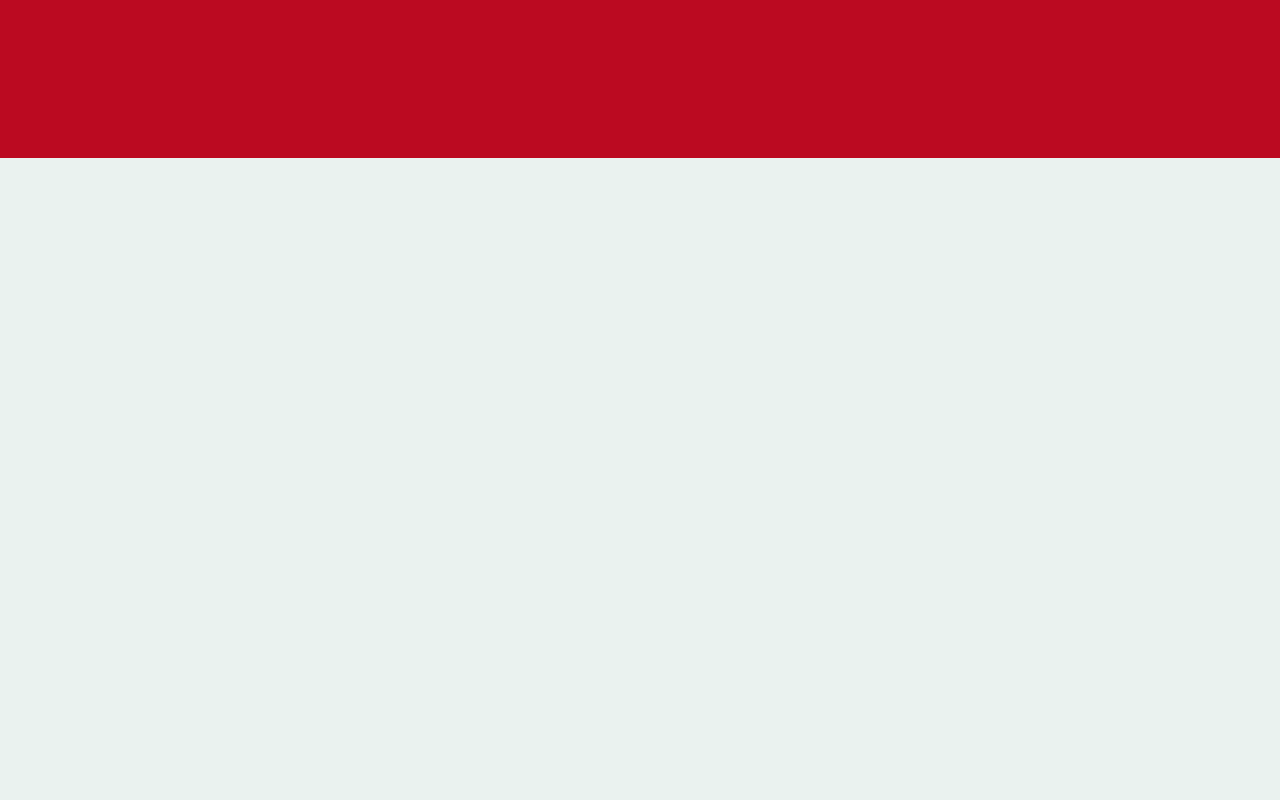
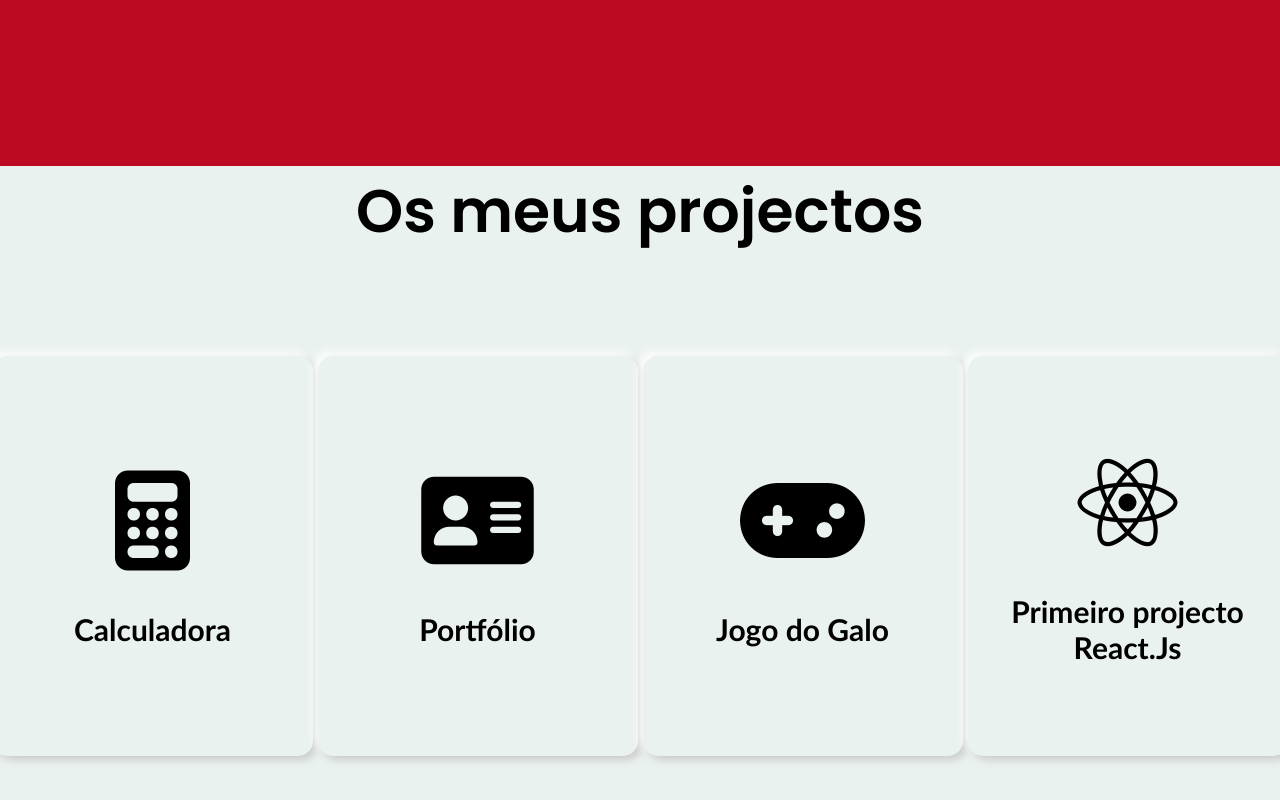
Before and after one commit to Willfredy-Vieira-Dias/Porfolio_Em_Reactjs, a React (Create React App) app: page / in a window 1280 px wide. Shown: the part 1938-2738 px from the top of the page. Before the commit the page ends 2096 px from the top, so only its background shows below. Built offline with nearby package versions, Linux system fonts and the light colour scheme.

Commit message:
Os meus projectos feitos com sucesso (sem responsividade)

```diff
--- a/src/App.js
+++ b/src/App.js
@@ -2,6 +2,8 @@
  import Header from './componentes/head/Header'
  import Home from "./componentes/hero/Home"
  import Sobremim from "./componentes/sobremim/about"
+ import Projectos from "./componentes/projectos/project"
+ import Habilidades from "./componentes/habilidades/hability"
  import "./App.css"
 
  const App = () => {
@@ -10,6 +12,8 @@
      <Header/>
      <Home/>
      <Sobremim/>
+     <Projectos/>
+     <Habilidades/>
      </>
    )
  }
--- /dev/null
+++ b/src/componentes/habilidades/hability.js
@@ -0,0 +1,12 @@
+import React from 'react'
+import "./hability.css"
+
+const hability = () => {
+  return (
+    <>
+
+    </>
+  )
+}
+
+export default hability
--- a/src/componentes/head/Header.js
+++ b/src/componentes/head/Header.js
@@ -27,10 +27,10 @@ const Header = () => {
                 <a href="#home">home</a>
               </li>
               <li>
-                <a href="#about">sobre mim</a>
+                <a href="#sobre">sobre mim</a>
               </li>
               <li>
-                <a href="#portfolio">portfolio</a>
+                <a href="#projectos">projectos</a>
               </li>
               <li>
                 <a href="#resume">resume</a>
--- /dev/null
+++ b/src/componentes/projectos/project.css
@@ -0,0 +1,64 @@
+.custom-shape-divider-top-1648760620 {
+  position: absolute;
+  left: 0;
+  width: 100%;
+  overflow: hidden;
+  line-height: 0;
+}
+
+.custom-shape-divider-top-1648760620 svg {
+  position: relative;
+  display: block;
+  width: calc(100% + 1.3px);
+  height: 150px;
+  transform: rotateY(180deg);
+}
+
+.custom-shape-divider-top-1648760620 .shape-fill {
+  fill: green;
+}
+
+.projectos {
+  background-color: #eaf2ef;
+  width: 100%;
+  height: 100vh;
+}
+
+.titulo {
+  font-size: 60px;
+  text-align: center;
+}
+
+.grid-container {
+  display: grid;
+  grid-template-columns: repeat(auto-fit, minmax(14rem, 1fr));
+  gap: 20px;
+  place-items: center;
+  margin-top: 100px;
+}
+
+.grid-item {
+  width: 320px;
+  height: 400px;
+  background-color: #eaf2ef;
+  border-radius: 15px;
+  font-size: 100px;
+  transition: 0.3s all ease;
+  cursor: pointer;
+  color: #000;
+  transition: 0.5s;
+  box-shadow: 4px 4px 8px #cbcbcb, -4px -4px 8px #ffffff;
+}
+
+.grid-item:hover {
+  background-color: #bb0a21;
+  color: white;
+  transform: translateY(-10px);
+}
+
+.titulo-item {
+  font-size: 30px;
+  margin-top: 30px;
+  font-family: "Trebuchet MS", "Lucida Sans Unicode", "Lucida Grande",
+    "Lucida Sans", Arial, sans-serif;
+}
--- /dev/null
+++ b/src/componentes/projectos/project.js
@@ -0,0 +1,53 @@
+import React from "react";
+import "./project.css";
+
+const project = () => {
+  return (
+    <>
+      <section className="projectos">
+        <h1 className="titulo">Os meus projectos</h1>
+        <div className="grid-container">
+          <a href="https://github.com/Willfredy-Vieira-Dias/calculadorajs">
+            <button className="grid-item">
+              <i class="fa-solid fa-calculator"></i>
+              <h1 className="titulo-item">Calculadora</h1>
+            </button>
+          </a>
+          <a href="https://github.com/Willfredy-Vieira-Dias/Porfolio_Em_Reactjs">
+            <button className="grid-item">
+              <i class="fa-solid fa-address-card"></i>
+              <h1 className="titulo-item">Portfólio</h1>
+            </button>
+          </a>
+          <a href="https://github.com/Willfredy-Vieira-Dias/jogo_do_galo">
+            <button className="grid-item">
+              <i class="fa-solid fa-gamepad"></i>
+              <h1 className="titulo-item">Jogo do Galo</h1>
+            </button>
+          </a>
+          <a href="https://github.com/Willfredy-Vieira-Dias/reactapp">
+            <button className="grid-item">
+              <i class="fa-brands fa-react"></i>
+              <h1 className="titulo-item">Primeiro projecto React.Js</h1>
+            </button>
+          </a>
+        </div>
+      </section>
+      <div class="custom-shape-divider-top-1648760620">
+        <svg
+          data-name="Layer 1"
+          xmlns="http://www.w3.org/2000/svg"
+          viewBox="0 0 1200 120"
+          preserveAspectRatio="none"
+        >
+          <path
+            d="M1200 120L0 16.48 0 0 1200 0 1200 120z"
+            class="shape-fill"
+          ></path>
+        </svg>
+      </div>
+    </>
+  );
+};
+
+export default project;
--- a/src/componentes/sobremim/about.css
+++ b/src/componentes/sobremim/about.css
@@ -17,7 +17,7 @@
 }
 
 .custom-shape-divider-top-1648715584 .shape-fill {
-    fill: #EAF2EF;
+  fill: #eaf2ef;
 }
 
 .custom-shape-divider-bottom-1648724401 {
@@ -39,25 +39,24 @@
 }
 
 .custom-shape-divider-bottom-1648724401 .shape-fill {
-    fill: #EAF2EF;
+  fill: #eaf2ef;
 }
 
-.about{
+.about {
   width: 100%;
   background-color: #bb0a21;
-    height: 142vh;
-
+  height: 143vh;
 }
-.about img{
+.about img {
   height: auto;
   width: 430px;
   border-radius: 15px;
   box-shadow: 1px 1px 8px #0000007c, -1px -1px 8px #0000007c;
 }
-.about-text{
+.about-text {
   width: 550px;
 }
-.main{
+.main {
   width: 1130px;
   max-width: 95%;
   margin: 0 auto;
@@ -66,22 +65,21 @@
   align-items: center;
   justify-content: space-around;
 }
-.about-text h2{
-	color: #EAF2EF;
+.about-text h2 {
+  color: #eaf2ef;
   font-size: 75px;
   text-transform: capitalize;
   margin-bottom: 20px;
-
 }
-.about-text h5{
-	color: #EAF2EF;
+.about-text h5 {
+  color: #eaf2ef;
   letter-spacing: 2px;
   font-size: 22px;
   margin-bottom: 25px;
   text-transform: capitalize;
 }
-.about-text p{
-	color: #EAF2EF;
+.about-text p {
+  color: #eaf2ef;
   letter-spacing: 1px;
   line-height: 28px;
   font-size: 18px;
```
Also changed, not shown: package.json (+6 -1 lines), src/componentes/sobremim/about.js (+41 -13 lines), src/componentes/habilidades/hability.css (added), 1 other file (tests, documents, lock files or other folders). Lines whose indentation alone changed are shown as unchanged.
